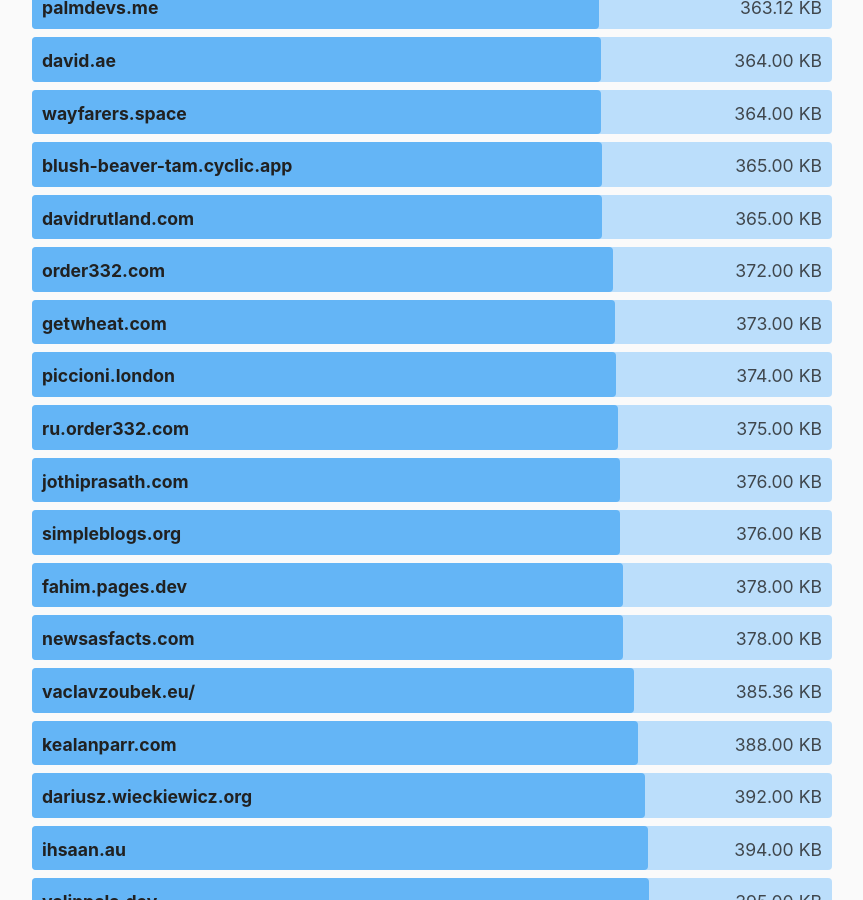
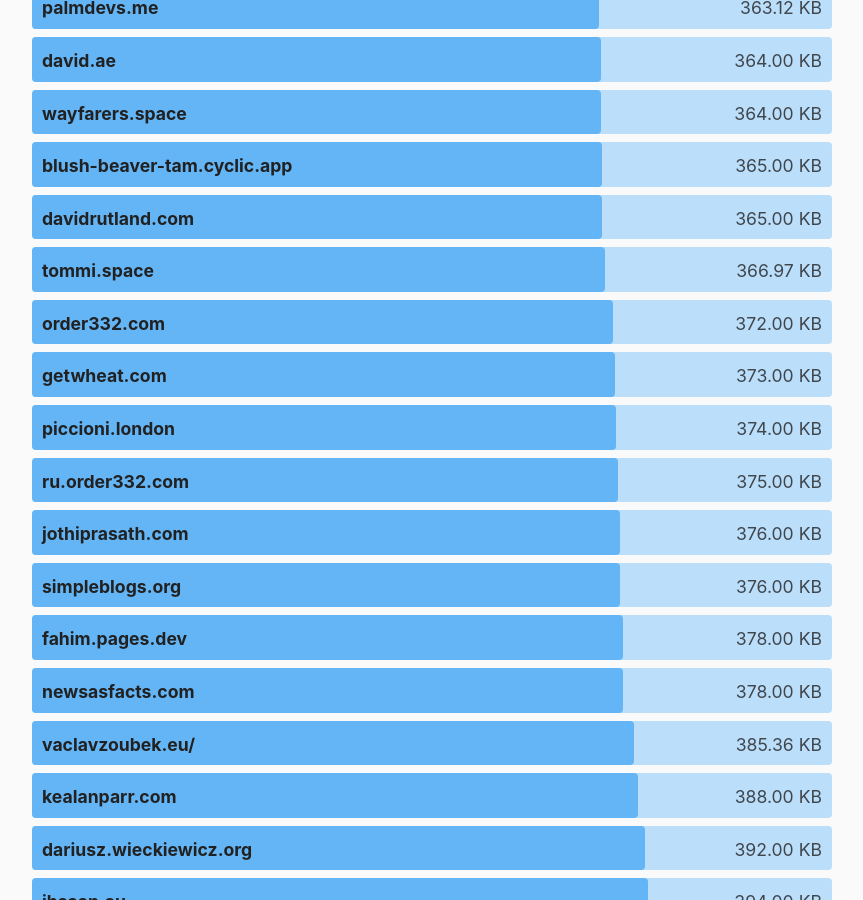
Before and after one commit to kevquirk/512kb.club, a Jekyll site: the page built from index.md, in a window 1280 px wide and 900 px high, scrolled down 40939 px. Shown: the whole window, without its empty margins (208-1071 px from the left). Built offline with Jekyll 4.4.1, drawn with Linux system fonts in a browser that asks for light colours.

Commit message:
Add tommi.space

```diff
--- a/_data/sites.yml
+++ b/_data/sites.yml
@@ -4102,3 +4102,8 @@
   url: https://zwieratko.sk/
   size: 28.07
   last_checked: 2024-02-11
+
+- domain: tommi.space
+  url: https://tommi.space/
+  size: 366.97
+  last_checked: 2024-07-11
```
